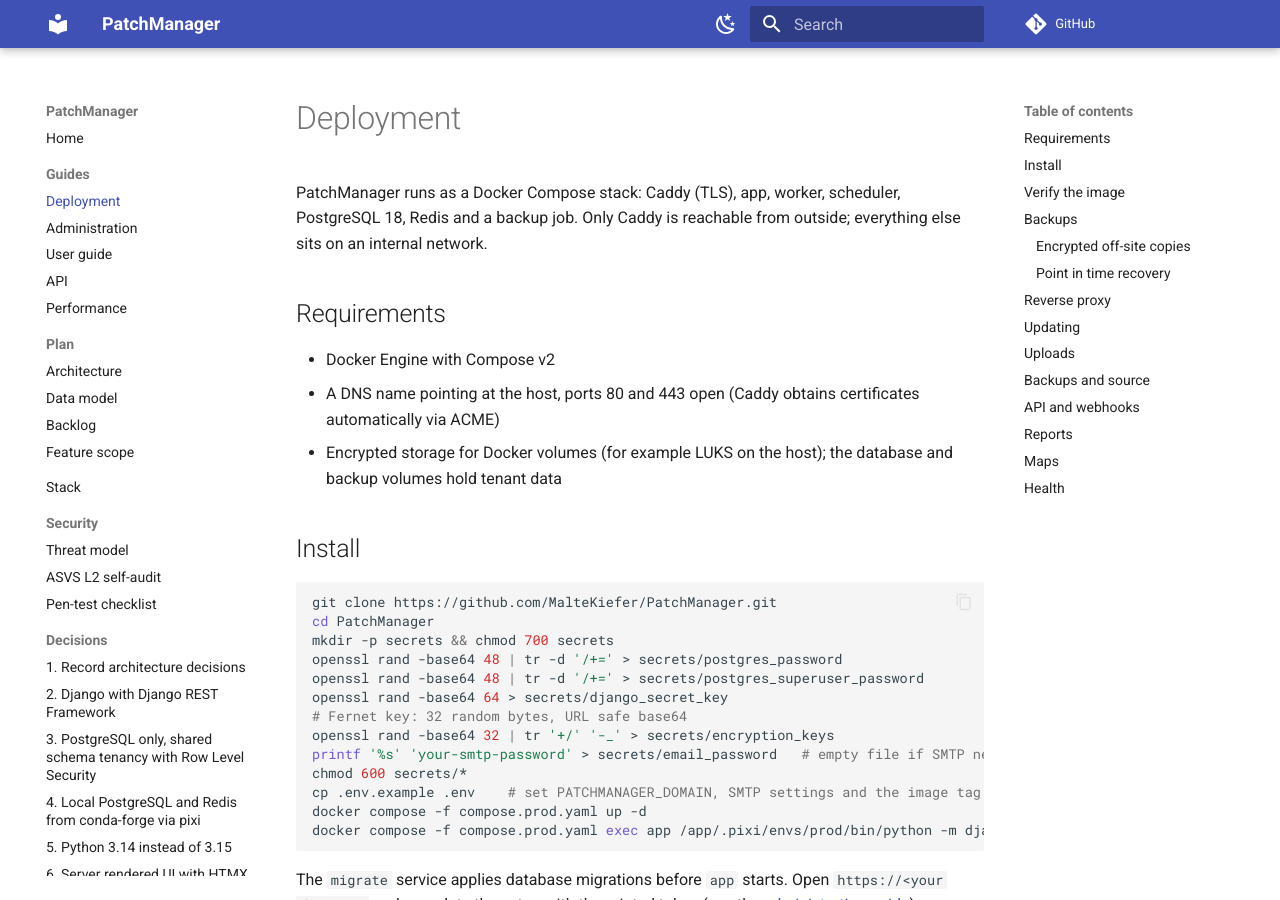
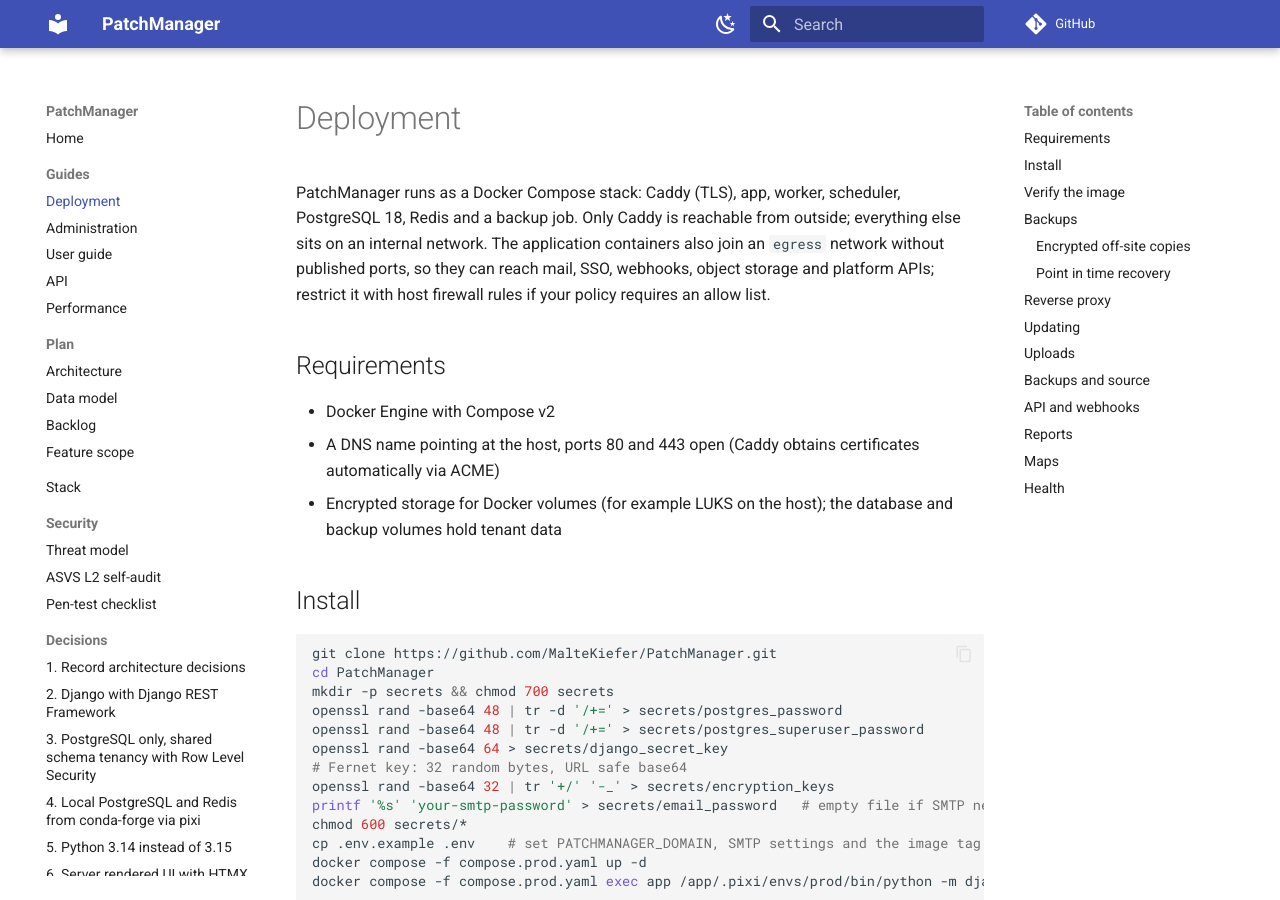
Before and after one commit to MalteKiefer/PatchManager, an MkDocs documentation site: the page built from docs/guides/deployment.md, in a window 1280 px wide and 900 px high. Built offline with MkDocs 1.6.1 and Material for MkDocs 9.7.7, drawn with Linux system fonts in a browser that asks for light colours; comment, search, counter and statistics services are not loaded.

Commit message:
Let the application containers reach outside services
The backend network is internal, which also blocks outbound traffic, so
mail, SSO, webhooks, DNS provider imports, platform syncs and the new
object storage could not work in the production stack. The application
containers now also join an egress network that publishes no ports.

```diff
--- a/compose.prod.yaml
+++ b/compose.prod.yaml
@@ -12,7 +12,9 @@
   cap_drop: ["ALL"]
   security_opt: ["no-new-privileges:true"]
   restart: unless-stopped
-  networks: [backend]
+  # backend is internal (no route out); egress lets the application reach mail,
+  # SSO, webhooks, object storage and platform APIs. No ports are published.
+  networks: [backend, egress]
   volumes: ["media:/app/media", "backups:/backups:ro"]
   secrets: [postgres_password, django_secret_key, encryption_keys, email_password]
   environment:
--- a/docs/guides/deployment.md
+++ b/docs/guides/deployment.md
@@ -2,7 +2,9 @@
 
 PatchManager runs as a Docker Compose stack: Caddy (TLS), app, worker, scheduler,
 PostgreSQL 18, Redis and a backup job. Only Caddy is reachable from outside; everything else sits on an internal
-network.
+network. The application containers also join an `egress` network without published
+ports, so they can reach mail, SSO, webhooks, object storage and platform APIs;
+restrict it with host firewall rules if your policy requires an allow list.
 
 ## Requirements
 
```
Also changed, not shown: CHANGELOG.md (+3 -0 lines).
